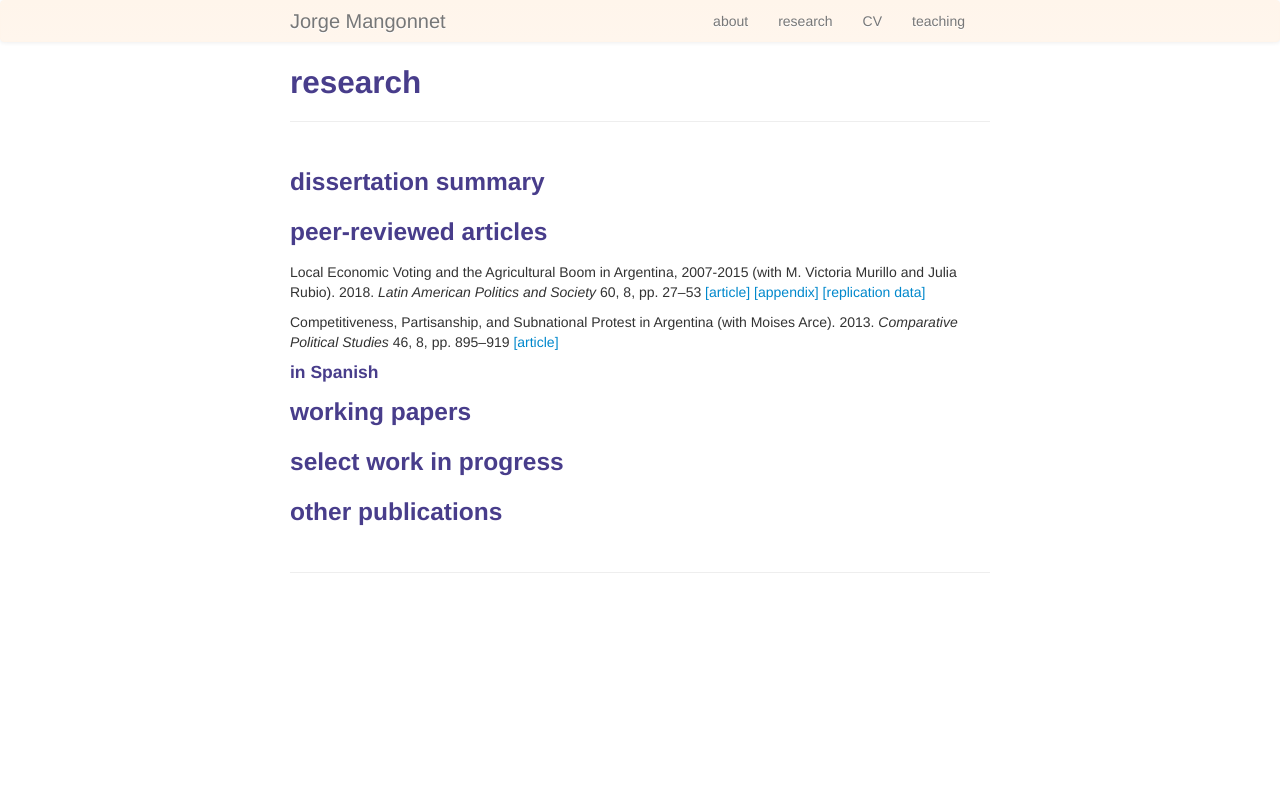
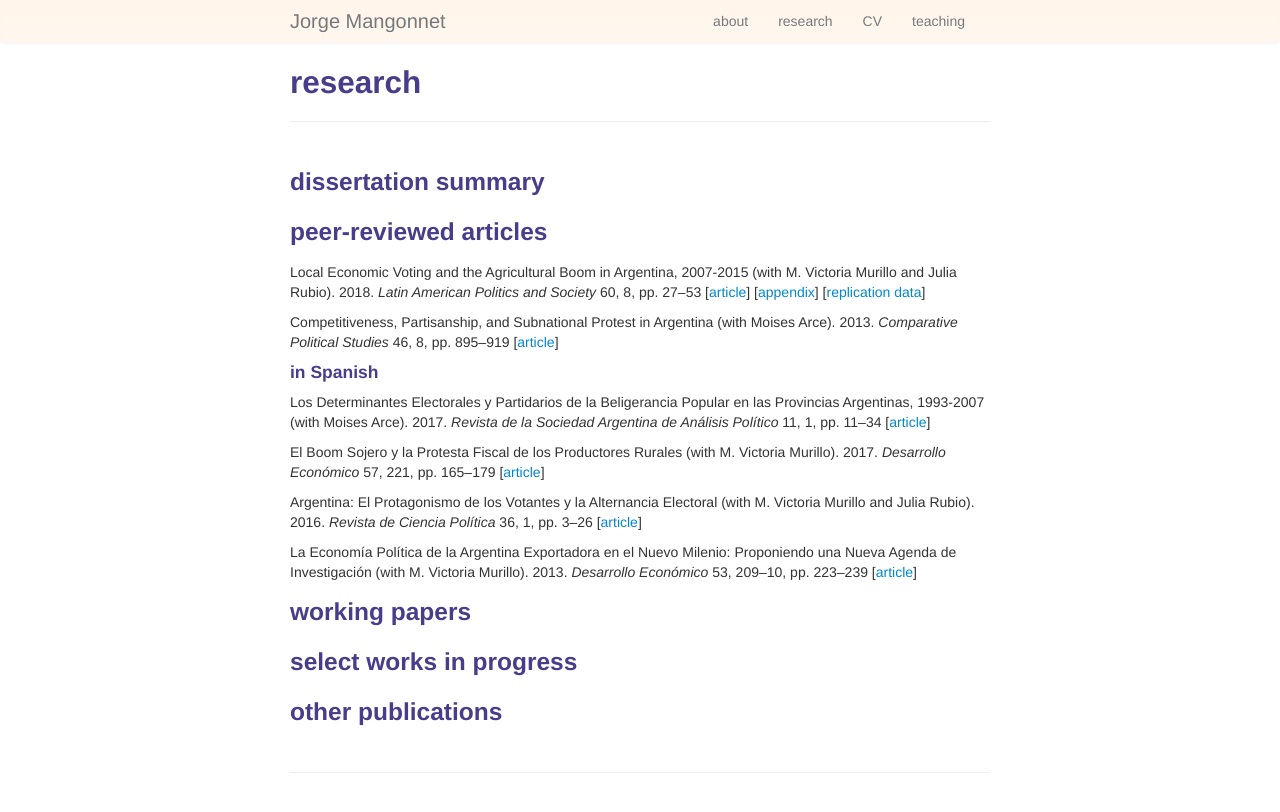
Before and after one commit to mangonnet/mangonnet.github.io, a Jekyll site: the page built from pages/research.md, in a window 1280 px wide. Shown: the top 812 px of the page. Built offline with Jekyll 4.4.1, drawn with Linux system fonts in a browser that asks for light colours.

Commit message:
update my website

```diff
--- a/pages/research.md
+++ b/pages/research.md
@@ -9,17 +9,27 @@ description: Jorge Mangonnet's research
 
 ### <a name="peer-reviewed articles"></a>peer-reviewed articles
 
-Local Economic Voting and the Agricultural Boom in Argentina, 2007-2015 (with M. Victoria Murillo and Julia Rubio). 2018. _Latin American Politics and Society_ 60, 8, pp. 27--53 <a href="https://www.cambridge.org/core/services/aop-cambridge-core/content/view/92C3A565596E963CB91A90759BB87911/S1531426X18000237a.pdf/local_economic_voting_and_the_agricultural_boom_in_argentina_20072015.pdf">[article]</a> <a href="https://static.cambridge.org/resource/id/urn:cambridge.org:id:binary:20180730062633584-0581:S1531426X18000237:S1531426X18000237sup001.docx">[appendix]</a> <a href="https://dataverse.harvard.edu/dataset.xhtml?persistentId=doi:10.7910/DVN/PQHGIJ">[replication data]</a>
+Local Economic Voting and the Agricultural Boom in Argentina, 2007-2015 (with M. Victoria Murillo and Julia Rubio). 2018. _Latin American Politics and Society_ 60, 8, pp. 27--53 [<a href="https://www.cambridge.org/core/services/aop-cambridge-core/content/view/92C3A565596E963CB91A90759BB87911/S1531426X18000237a.pdf/local_economic_voting_and_the_agricultural_boom_in_argentina_20072015.pdf">article</a>] [<a href="https://static.cambridge.org/resource/id/urn:cambridge.org:id:binary:20180730062633584-0581:S1531426X18000237:S1531426X18000237sup001.docx">appendix</a>] [<a href="https://dataverse.harvard.edu/dataset.xhtml?persistentId=doi:10.7910/DVN/PQHGIJ">replication data</a>]
 
-Competitiveness, Partisanship, and Subnational Protest in Argentina (with Moises Arce). 2013. _Comparative Political Studies_ 46, 8, pp. 895--919 <a href="https://journals.sagepub.com/doi/pdf/10.1177/0010414012463888">[article]</a>
+Competitiveness, Partisanship, and Subnational Protest in Argentina (with Moises Arce). 2013. _Comparative Political Studies_ 46, 8, pp. 895--919 [<a href="https://journals.sagepub.com/doi/pdf/10.1177/0010414012463888">article</a>]
+
 
 #### in Spanish
+
+Los Determinantes Electorales y Partidarios de la Beligerancia Popular en las Provincias Argentinas, 1993-2007 (with Moises Arce). 2017. _Revista de la Sociedad Argentina de Análisis Político_ 11, 1, pp. 11--34 [<a href="https://dialnet.unirioja.es/descarga/articulo/6171046.pdf">article</a>]
+
+El Boom Sojero y la Protesta Fiscal de los Productores Rurales (with M. Victoria Murillo). 2017. _Desarrollo Económico_ 57, 221, pp. 165--179 [<a href="https://mariavictoriamurillo.files.wordpress.com/2018/01/el-boom-sojero-y-la-protesta-fiscal-de-los-productores-rurales.pdf">article</a>]
+
+Argentina: El Protagonismo de los Votantes y la Alternancia Electoral (with M. Victoria Murillo and Julia Rubio). 2016. _Revista de Ciencia Política_ 36, 1, pp. 3--26 [<a href="https://www.redalyc.org/pdf/324/32446000001.pdf">article</a>]
+
+La Economía Política de la Argentina Exportadora en el Nuevo Milenio: Proponiendo una Nueva Agenda de Investigación (with M. Victoria Murillo). 2013. _Desarrollo Económico_ 53, 209--10, pp. 223--239 [<a href="https://mariavictoriamurillo.files.wordpress.com/2014/02/murillo-mangonnet2013.pdf">article</a>]
 
 
 ### <a name="working papers"></a>working papers
 
 
-### <a name="select work in progress"></a>select work in progress
+
+### <a name="select works in progress"></a>select works in progress
 
 
 ### other publications
```
